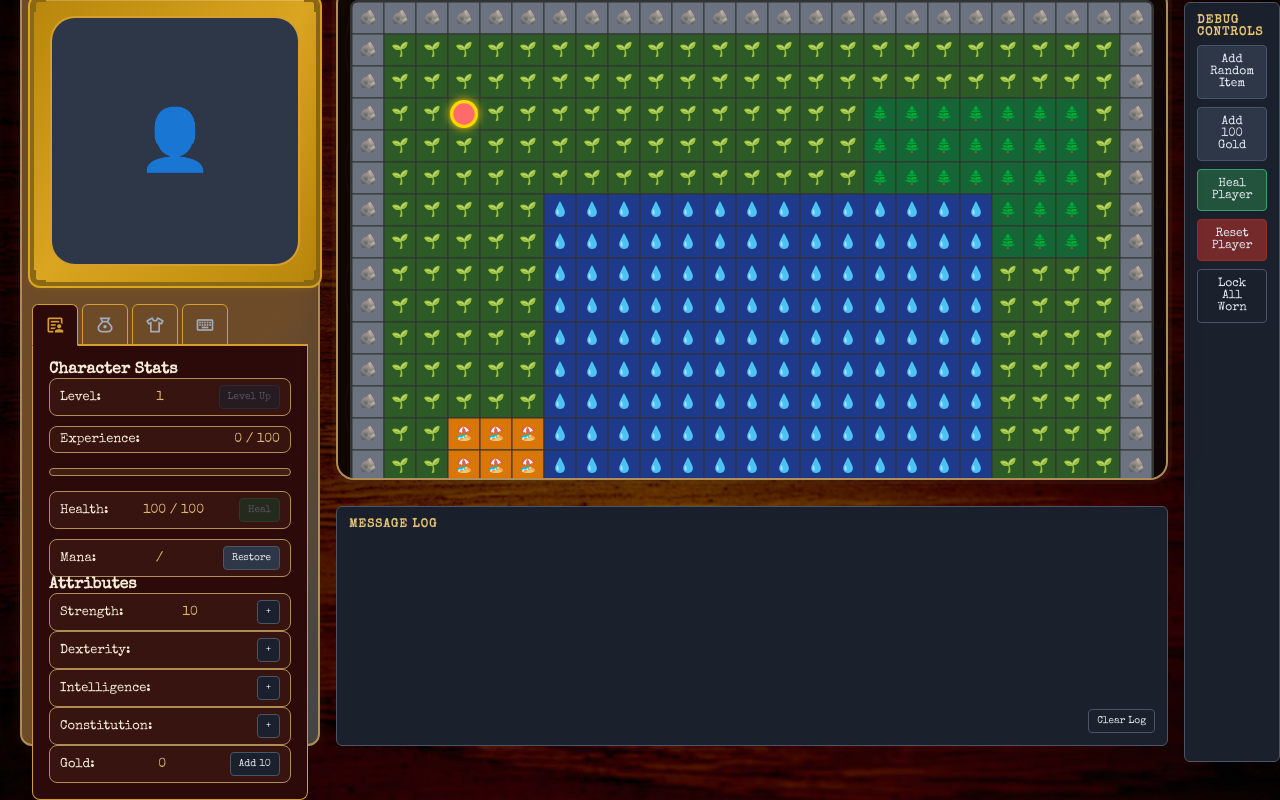
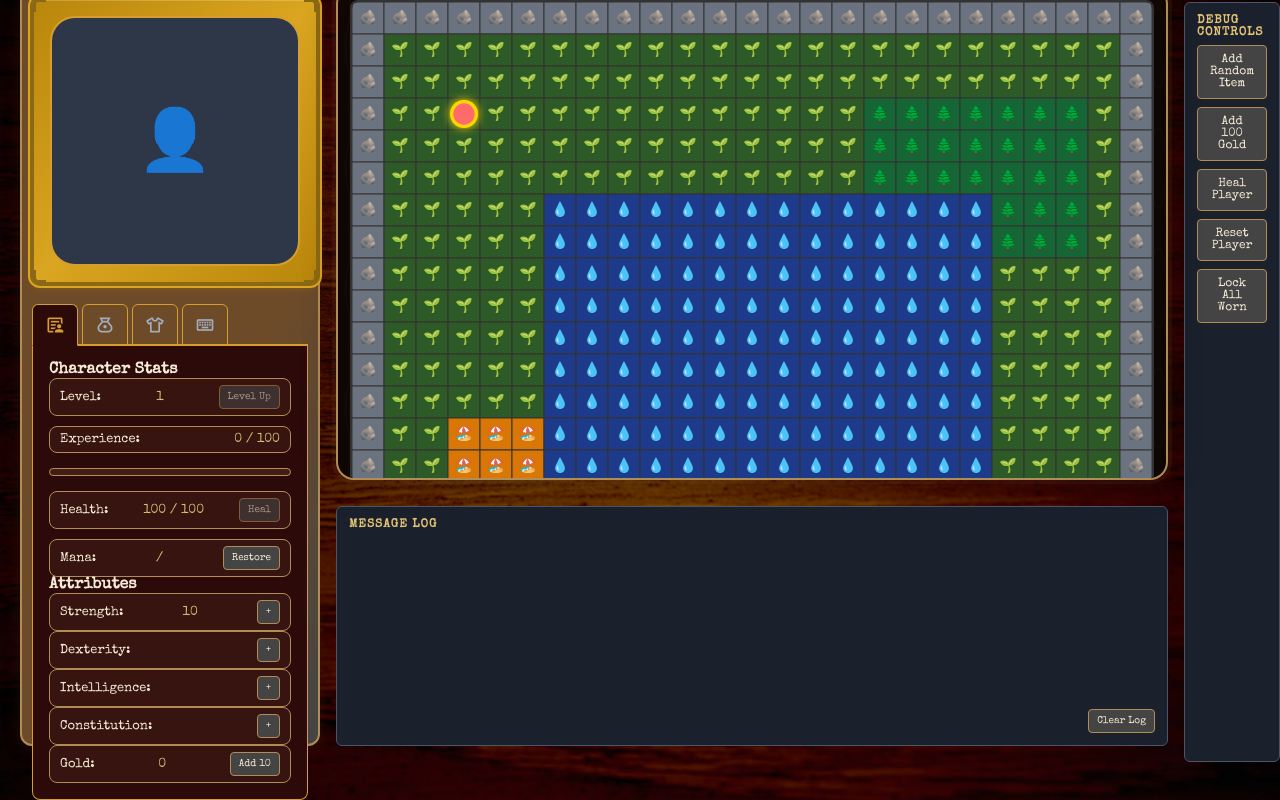
Before and after one commit to charlotte-xie/splarg, a Next.js app: page / in a window 1280 px wide. Built offline with nearby package versions, Linux system fonts and the light colour scheme; a web font is replaced by a local one.

Commit message:
UI improvements

```diff
--- a/components/Button.tsx
+++ b/components/Button.tsx
@@ -3,7 +3,6 @@ import React from 'react';
 interface ButtonProps {
   children: React.ReactNode;
   onClick?: () => void;
-  variant?: 'primary' | 'secondary' | 'danger' | 'success';
   size?: 'small' | 'medium' | 'large';
   disabled?: boolean;
   className?: string;
@@ -12,14 +11,13 @@ interface ButtonProps {
 export default function Button({
   children,
   onClick,
-  variant = 'primary',
   size = 'medium',
   disabled = false,
   className = ''
 }: ButtonProps) {
   return (
     <button
-      className={`game-button game-button--${variant} game-button--${size} ${className}`}
+      className={`game-button game-button--${size} ${className}`}
       onClick={onClick}
       disabled={disabled}
     >
--- a/components/DebugPanel.tsx
+++ b/components/DebugPanel.tsx
@@ -62,35 +62,30 @@ export default function DebugPanel({ game, onGameUpdate }: DebugPanelProps) {
 
       <div className="grid-container">
         <Button
-          variant="primary"
           onClick={handleAddRandomItem}
         >
           Add Random Item
         </Button>
 
         <Button
-          variant="primary"
           onClick={handleAddGold}
         >
           Add 100 Gold
         </Button>
 
         <Button
-          variant="success"
           onClick={handleHealPlayer}
         >
           Heal Player
         </Button>
 
         <Button
-          variant="danger"
           onClick={handleResetPlayer}
         >
           Reset Player
         </Button>
 
         <Button
-          variant="secondary"
           onClick={handleLockAllWornItems}
         >
           Lock All Worn
--- a/components/OutfitManagement.tsx
+++ b/components/OutfitManagement.tsx
@@ -94,12 +94,12 @@ export default function OutfitManagement({ game, onPlayerUpdate }: OutfitManagem
     if (selectedOutfit) {
       if (player.deleteOutfit(selectedOutfit)) {
         setSelectedOutfit('');
-        onPlayerUpdate(player);
         game.addMessage(`Deleted outfit: ${selectedOutfit}`, 'success');
       } else {
         game.addMessage('Failed to delete outfit', 'error');
       }
     }
+    onPlayerUpdate(player);
   };
 
   return (
@@ -116,16 +116,9 @@ export default function OutfitManagement({ game, onPlayerUpdate }: OutfitManagem
             placeholder="Outfit name..."
             value={outfitName}
             onChange={(e) => setOutfitName(e.target.value)}
-            onKeyPress={(e) => {
-              if (e.key === 'Enter') {
-                handleSaveOutfit();
-              }
-            }}
             className="control-panel-input"
           />
           <Button
-            variant="primary"
-            size="small"
             onClick={handleSaveOutfit}
             disabled={!outfitName.trim()}
           >
@@ -149,16 +142,12 @@ export default function OutfitManagement({ game, onPlayerUpdate }: OutfitManagem
               ))}
             </select>
             <Button
-              variant="success"
-              size="small"
               onClick={handleWearOutfit}
               disabled={!selectedOutfit}
             >
               Wear
             </Button>
             <Button
-              variant="danger"
-              size="small"
               onClick={handleDeleteOutfit}
               disabled={!selectedOutfit}
             >
@@ -169,8 +158,6 @@ export default function OutfitManagement({ game, onPlayerUpdate }: OutfitManagem
 
         {/* Remove All Button */}
         <Button
-          variant="secondary"
-          size="small"
           onClick={handleRemoveAll}
         >
           Remove All Items
--- a/styles/globals.css
+++ b/styles/globals.css
@@ -433,16 +433,22 @@ h5 {
 
 /* Global Button Styles */
 .game-button {
-  border: 1px solid;
+  background-color: var(--iron);
+  color: var(--parchment);
+  border: 1px solid var(--brass);
   border-radius: 4px;
   cursor: pointer;
   transition: all 0.2s ease;
-  font-weight: 400;
   text-align: center;
   align-items: center;
   justify-content: center;
   min-width: fit-content;
   font-family: var(--font-secondary);
+}
+
+.game-button:hover:not(:disabled) {
+  background-color: var(--accent);
+  color: var(--brass);
 }
 
 .game-button:disabled {
@@ -465,68 +471,3 @@ h5 {
   padding: 12px 16px;
   font-size: 14px;
 }
-
-/* Button Variants */
-.game-button--primary {
-  background-color: #2d3748;
-  color: #e2e8f0;
-  border-color: #4a5568;
-}
-
-.game-button--primary:hover:not(:disabled) {
-  background-color: #4a5568;
-}
-
-.game-button--primary:disabled {
-  background-color: #1a202c;
-  color: #718096;
-  border-color: #2d3748;
-}
-
-.game-button--secondary {
-  background-color: #1a202c;
-  color: #e2e8f0;
-  border-color: #4a5568;
-}
-
-.game-button--secondary:hover:not(:disabled) {
-  background-color: #2d3748;
-}
-
-.game-button--secondary:disabled {
-  background-color: #0f1419;
-  color: #718096;
-  border-color: #2d3748;
-}
-
-.game-button--danger {
-  background-color: #742a2a;
-  color: #e2e8f0;
-  border-color: #9b2c2c;
-}
-
-.game-button--danger:hover:not(:disabled) {
-  background-color: #9b2c2c;
-}
-
-.game-button--danger:disabled {
-  background-color: #4a1a1a;
-  color: #718096;
-  border-color: #742a2a;
-}
-
-.game-button--success {
-  background-color: #22543d;
-  color: #e2e8f0;
-  border-color: #38a169;
-}
-
-.game-button--success:hover:not(:disabled) {
-  background-color: #38a169;
-}
-
-.game-button--success:disabled {
-  background-color: #1a3a2a;
-  color: #718096;
-  border-color: #22543d;
-}
```
